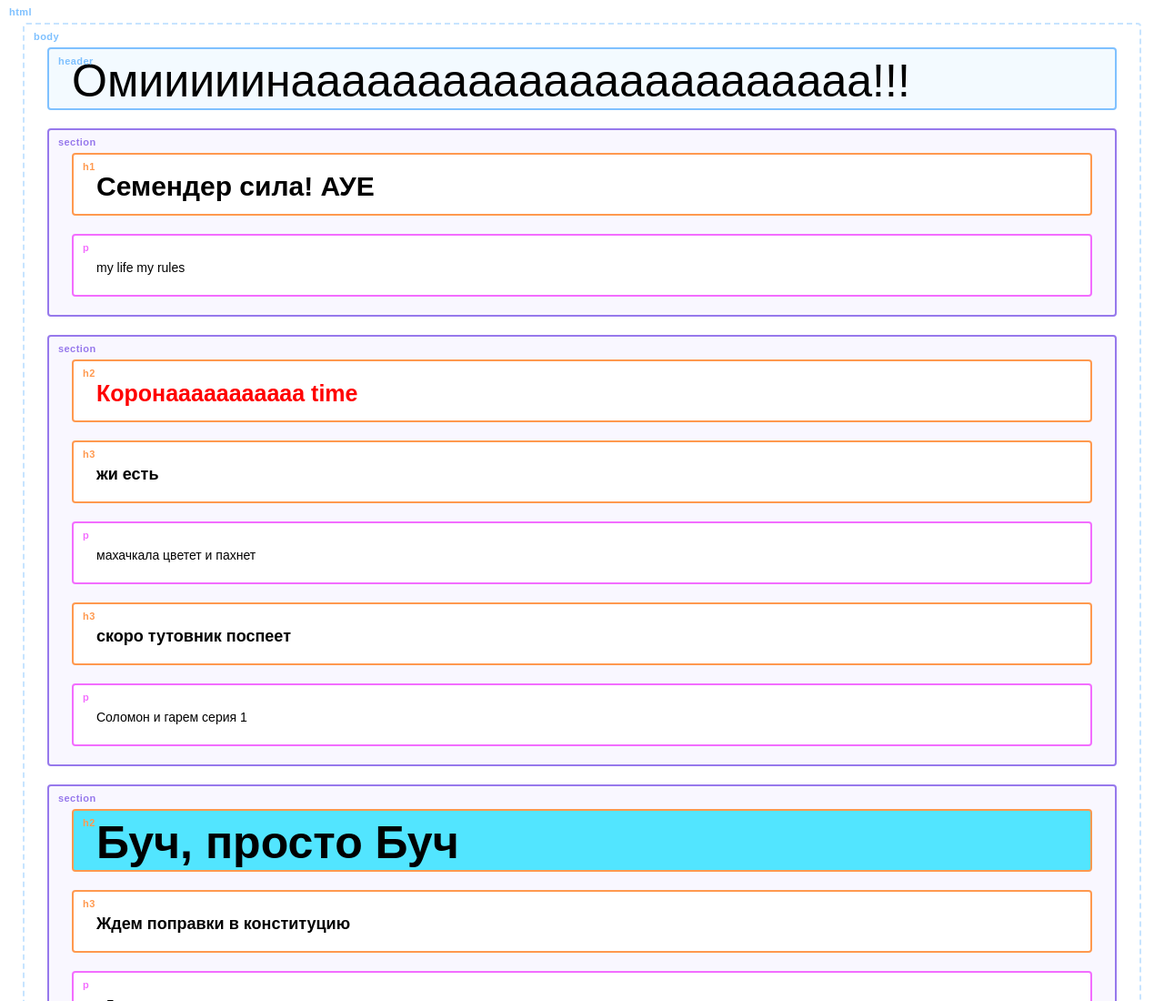
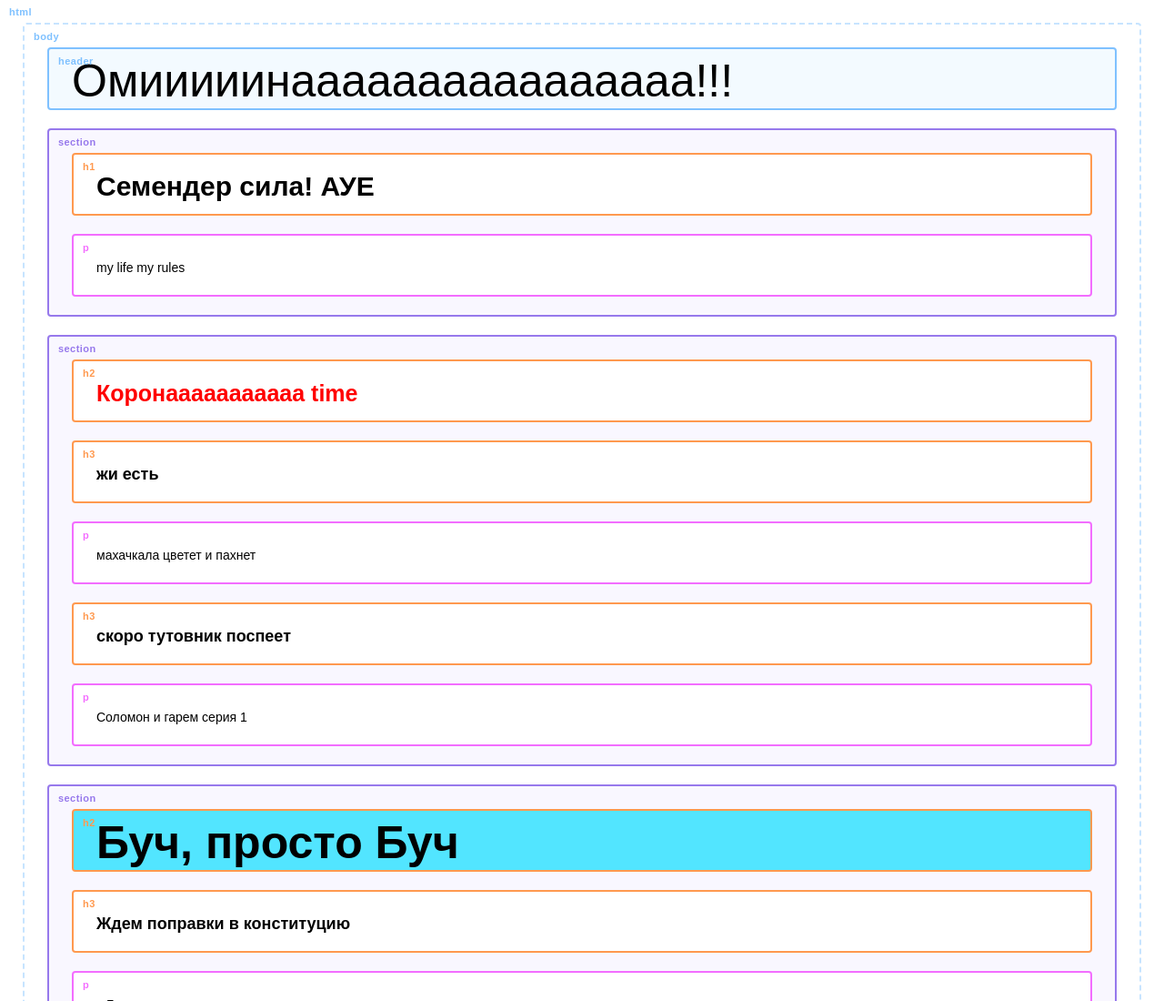
Before and after one commit to limbo088/docase, a plain HTML site: page index.html in a window 1280 px wide. Shown: the top 1100 px of the page at 91% size. Drawn offline with Linux system fonts and the light colour scheme.

Commit message:
Update index.html

```diff
--- a/index.html
+++ b/index.html
@@ -9,7 +9,7 @@
 
   <body>
     <header class="page-header">
-      Омииииинааааааааааааааааааааааа!!!
+      Омииииинаааааааааааааааа!!!
     </header>
 
     <section class="hero-image">
```
